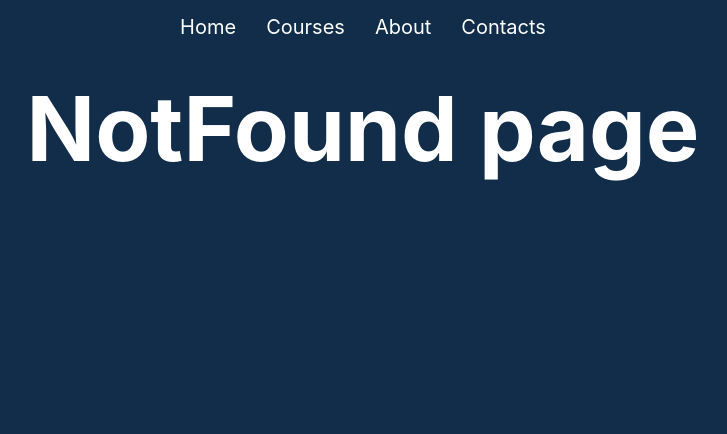
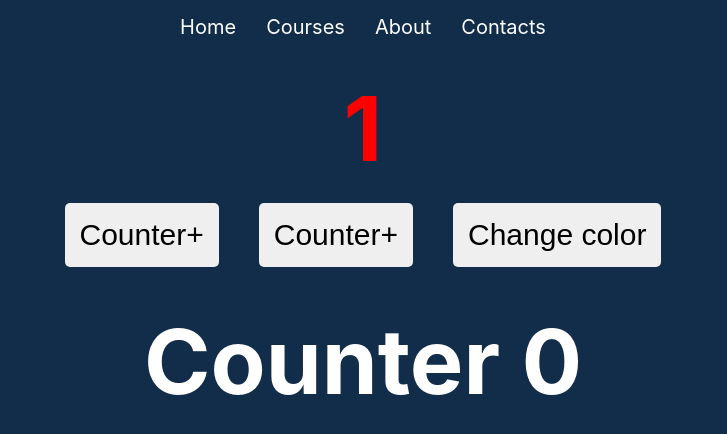
Before and after one commit to rusik88/learn_react, a React (Create React App) app: page /hook in a window 1280 px wide. Shown: the top 434 px of the page, without its empty margins (277-1004 px from the left). Built offline with nearby package versions, Linux system fonts and the light colour scheme.

Commit message:
finish hook

```diff
--- a/src/App.js
+++ b/src/App.js
@@ -7,6 +7,7 @@ import NotFound from "./components/NotFound";
 import MainLayout from "./layouts/MainLayout";
 import Courses from "./components/Courses";
 import SingleCourse from "./components/SingleCourse";
+import HookComponent from "./components/HookComponent";
 
 function App() {
   return (
@@ -19,6 +20,7 @@ function App() {
                     <Route path="/contacts" element={<Contact />} />
                     <Route path="/courses" element={<Courses />} />
                     <Route path="/courses/:slug" element={<SingleCourse />} />
+                    <Route path="/hook" element={<HookComponent />} />
                     <Route path="*" element={<NotFound />} />
                 </Route>
             </Routes>
--- /dev/null
+++ b/src/components/HookComponent.js
@@ -0,0 +1,30 @@
+import {useState, useCallback} from "react";
+import ItemsComponent from "./HookItemsComponent";
+
+
+function HookComponent() {
+    const [count, setCount] = useState(1)
+    const [color, setColor] = useState('red')
+
+    const generateArr = useCallback(() => {
+        return new Array(count).fill('').map((_, i) => `Counter ${i}`)
+    }, [count])
+
+    const incCountHandle = () => setCount(count + 1)
+    const decCountHandle = () => setCount(count - 1)
+    const changeStyleColor = () => color === 'red' ? setColor('blue') : setColor('red')
+
+    return (
+        <>
+            <h1 style={{color}}>{count}</h1>
+            <button onClick={incCountHandle}>Counter+</button>
+            <button onClick={decCountHandle}>Counter+</button>
+
+            <button onClick={changeStyleColor}>Change color</button>
+
+            <ItemsComponent itemsFunc={generateArr} />
+        </>
+    )
+}
+
+export default HookComponent
--- /dev/null
+++ b/src/components/HookItemsComponent.js
@@ -0,0 +1,18 @@
+import {useEffect, useState} from "react";
+
+function HookItemsComponent({itemsFunc}) {
+    const [items, setItems] = useState([])
+
+    useEffect(() => {
+        setItems(itemsFunc())
+        console.log('Render Items component');
+    }, [itemsFunc])
+
+    return (
+        <>
+            {items.map(i => <h1 key={i}>{i}</h1>)}
+        </>
+    )
+}
+
+export default HookItemsComponent
```
